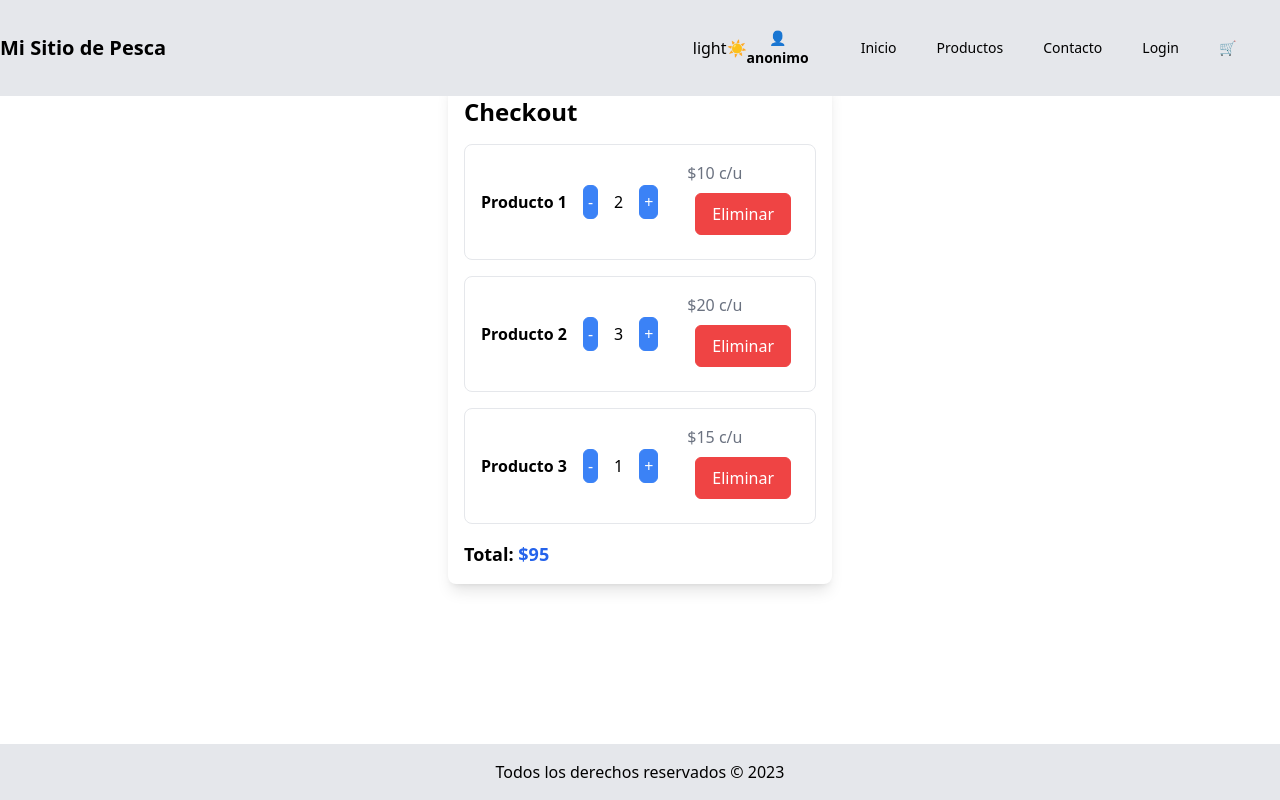
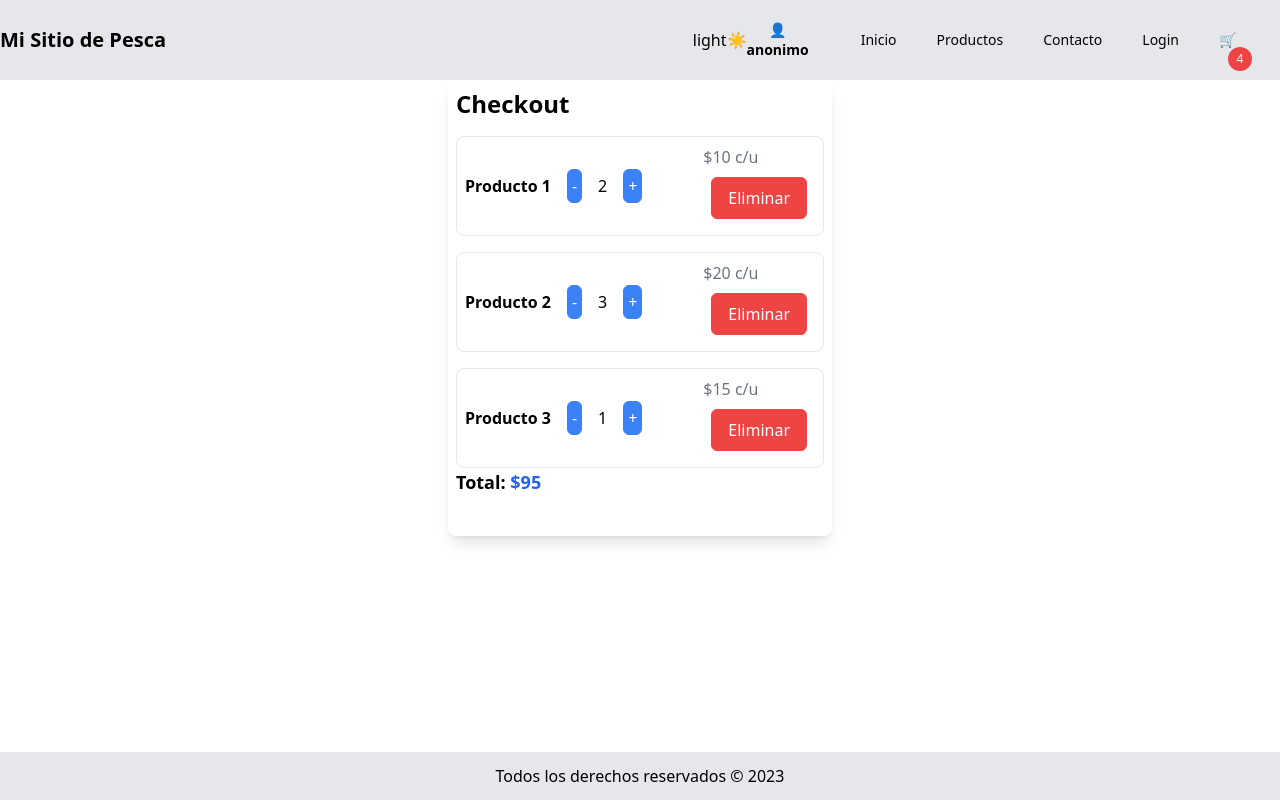
Before and after one commit to juanjoibar/Proy-vite, a React (Vite) app: page /checkout in a window 1280 px wide. Built offline with nearby package versions, Linux system fonts and the light colour scheme.

Commit message:
se agrego circulo en el carrito que indica la cantidad de items y se agrega en el context y el localhost items agregados al carrito

```diff
--- a/src/Components/Footer.jsx
+++ b/src/Components/Footer.jsx
@@ -5,11 +5,11 @@ function Footer() {
   const {claseModo} = useContext(modoContext)
 
   return (
-    <div className='fixed bottom-0 w-full'>
+    <div className='fixed bottom-0 w-full '>
 
     <div className={claseModo}>
 
-      <p className='text-center'>Todos los derechos reservados © {new Date().getFullYear()}</p>
+      <p className=' text-center p-1'>Todos los derechos reservados © {new Date().getFullYear()}</p>
 
       </div>
     </div>
--- a/src/Components/Navbar.jsx
+++ b/src/Components/Navbar.jsx
@@ -1,6 +1,7 @@
 import React, { useState, useContext } from "react";
 import { modoContext } from "../Context/modoContext";
 import { Link } from "react-router-dom";
+import CartIcon from "./general/CartIcon"
 function Navbar({ children }) {
   const { modo, cambiar, claseModo , userCredential } = useContext(modoContext);
 
@@ -61,12 +62,7 @@ function Navbar({ children }) {
                       >
                         Login
                       </Link>
-                      <Link
-                        to="/checkout"
-                        className=" hover:bg-gray-700 hover:text-white px-3 py-2 rounded-md text-sm font-medium"
-                      >
-                        🛒
-                      </Link>
+                      <CartIcon/>
                     </div>
                   </div>
                 </div>
@@ -133,12 +129,7 @@ function Navbar({ children }) {
                 >
                   Login
                 </Link>
-                <Link
-                  to="/checkout"
-                  className=" hover:bg-gray-700 hover:text-white px-3 py-2 rounded-md text-sm font-medium"
-                >
-                  🛒
-                </Link>
+              <CartIcon/>
               </div>
             </div>
           </nav>
--- a/src/Components/checkout/CheckOut.jsx
+++ b/src/Components/checkout/CheckOut.jsx
@@ -1,7 +1,7 @@
 // src/components/Checkout.js
 import React, { useState } from 'react';
 
-const Checkout = () => {
+const Checkout = ( ) => {
   const [cartItems, setCartItems] = useState([
     { id: 1, name: 'Producto 1', price: 10, quantity: 2 },
     { id: 2, name: 'Producto 2', price: 20, quantity: 3 },
@@ -25,13 +25,13 @@ const Checkout = () => {
   };
 
   return (
-    <div className='mt-20'>
+    <div className='mt-20 mb-5'>
 
-    <div className="mt-10 mx-auto w-96 p-4 rounded-lg shadow-lg bg-white">
+    <div className="mt-10 mx-auto w-96 p-2 rounded-lg shadow-lg bg-white">
     <h2 className="text-2xl font-semibold mb-4">Checkout</h2>
     <ul className="space-y-4">
       {cartItems.map(item => (
-        <li key={item.id} className="flex items-center justify-between border p-4 rounded-lg">
+        <li key={item.id} className="flex items-center justify-between border p-2 rounded-lg">
           <div className="flex items-center">
             <p className="font-semibold mr-2">{item.name}</p>
             <button onClick={() => handleDecrement(item.id)} className="border border-blue-500 bg-blue-500 text-white rounded-md px-1 py-1 m-2 transition duration-500 ease select-none hover:bg-blue-600 focus:outline-none focus:shadow-outline">-</button>
@@ -45,7 +45,7 @@ const Checkout = () => {
         </li>
       ))}
     </ul>
-    <div className="mt-4 text-lg font-semibold">
+    <div className="mb-8 text-lg font-semibold">
       Total: <span className="text-blue-600">${calculateTotalPrice()}</span>
     </div>
   </div>
--- /dev/null
+++ b/src/Components/general/CartIcon.jsx
@@ -0,0 +1,26 @@
+import React, {  useContext } from "react";
+import { Link } from 'react-router-dom';
+import { modoContext } from "../../Context/modoContext";
+
+const CartIcon = ({ children }) => {
+  const { cartItems } = useContext(modoContext);
+
+  const cartItemCount =  4//  cartItems.quantity;
+  return (
+    <div className="relative inline-block">
+      <Link
+        to="/checkout"
+        className="hover:bg-gray-700 hover:text-white px-3 py-2 rounded-md text-sm font-medium"
+      >
+        🛒
+      </Link>
+      {cartItemCount > 0 && (
+        <div className="absolute button-0 right-0 -mt-1 -mr-1 bg-red-500 text-white rounded-full w-6 h-6 flex justify-center items-center text-xs">
+          {cartItemCount}
+        </div>
+      )}
+    </div>
+  );
+};
+
+export default CartIcon;
--- a/src/Components/productos/AgregarCarrito.jsx
+++ b/src/Components/productos/AgregarCarrito.jsx
@@ -1,8 +1,27 @@
-import React from 'react'
+import React, { useContext } from "react";
+import { modoContext } from "../../Context/modoContext";
 
-function AgregarCarrito() {
+
+function AgregarCarrito(props) {
+  const { addToCart } = useContext(modoContext);
+  const { valoritem , valorid} = props;
+
+
+ function agregar ()
+        {
+
+          console.log(valoritem);
+          addToCart(valoritem)
+          console.log(valorid);
+          console.log('agrego al carrito');
+    }
+
+
   return (
-    <div>AgregarCarrito</div>
+    <>
+
+    <button className='rounded-full bg-slate-300' onClick={agregar } >agregar🛒</button>
+    </>
   )
 }
 
--- a/src/Components/productos/InfiniteScrollList.jsx
+++ b/src/Components/productos/InfiniteScrollList.jsx
@@ -1,10 +1,11 @@
 import React, { useState, useEffect } from 'react';
+import AgregarCarrito from './AgregarCarrito';
 
 const InfiniteScrollList = () => {
   const [items, setItems] = useState([]);
   const [page, setPage] = useState(20);
   const [loading, setLoading] = useState(false);
-
+  const numero = 2
   useEffect(() => {
     fetchItems();
     // eslint-disable-next-line react-hooks/exhaustive-deps
@@ -65,11 +66,11 @@ const InfiniteScrollList = () => {
           <div href="#" className="flex flex-col items-center bg-white border border-gray-200 rounded-lg shadow md:flex-row md:max-w-xl hover:bg-gray-100 dark:border-gray-700 dark:bg-gray-800 dark:hover:bg-gray-700">
            <img className="object-cover w-full rounded-t-lg h-96 md:h-auto md:w-48 md:rounded-none md:rounded-l-lg" src={item.image} alt=""/>
            <div className="flex flex-col justify-between p-4 leading-normal">
-        <h5 class="mb-2 text-2xl font-bold tracking-tight text-gray-900 dark:text-white">{item.title}1</h5>
-        <h6 class="mb-2 text-l font-bold tracking-tight text-gray-900 dark:text-white">Categoria: {item.category}1</h6>
+        <h5 className="mb-2 text-2xl font-bold tracking-tight text-gray-900 dark:text-white">{item.title}1</h5>
+        <h6 className="mb-2 text-l font-bold tracking-tight text-gray-900 dark:text-white">Categoria: {item.category}1</h6>
         <p className="mb-3 font-normal text-gray-700 dark:text-gray-400">Price:${item.price}</p>
         {/* <p className="mb-3 font-normal text-gray-700 dark:text-gray-400">{item.description}</p> */}
-        <button className='rounded-full bg-slate-300'>agregar🛒</button>
+        <AgregarCarrito  valoritem={item} valorid = {item.id} />
         </div>
       </div>
           </li>
--- a/src/Context/StateCombo.jsx
+++ b/src/Context/StateCombo.jsx
@@ -6,7 +6,7 @@ const  StateCombo = ({children}) => {
   /**** el context para el manejo del modo oscuro y modo claro  ***** */
 
     const initialModo = JSON.parse(localStorage.getItem('modo')) || 'light☀';
-    const initialClaseModo = JSON.parse(localStorage.getItem('claseModo')) || 'bg-gray-200 text-black py-4 w-full';
+    const initialClaseModo = JSON.parse(localStorage.getItem('claseModo')) || 'bg-gray-200 text-black py-2 w-full';
     const [modo,setModo]= useState(initialModo)
     const [claseModo,setClaseModo] = useState(initialClaseModo)
 
@@ -27,8 +27,9 @@ const  StateCombo = ({children}) => {
 
 
   /**** el context para el manejo del carrito  ***** */
+  const initialCart = JSON.parse(localStorage.getItem('cartItems')) || [];
 
-  const [cartItems, setCartItems] = useState([]);
+  const [cartItems, setCartItems] = useState(initialCart);
 
   const addToCart = (item) => {
     const existingItem = cartItems.find((cartItem) => cartItem.id === item.id);
@@ -52,6 +53,11 @@ const  StateCombo = ({children}) => {
     setCartItems([]);
   };
 
+  useEffect(() => {
+    localStorage.setItem('cartItems', JSON.stringify(cartItems));
+
+  }, [cartItems]);
+
   /**** el context para el manejo del usuario  ***** */
 
   const initialCredential = JSON.parse(localStorage.getItem('userCredential')) || null;
@@ -65,7 +71,7 @@ const  StateCombo = ({children}) => {
 
   return (
 
-      <modoContext.Provider value={{modo,cambiar,claseModo ,userCredential,setUserCredential}}>
+      <modoContext.Provider value={{modo,cambiar,claseModo ,userCredential,setUserCredential ,addToCart , cartItems ,removeFromCart  }}>
         {children}
       </modoContext.Provider>
   )
```
